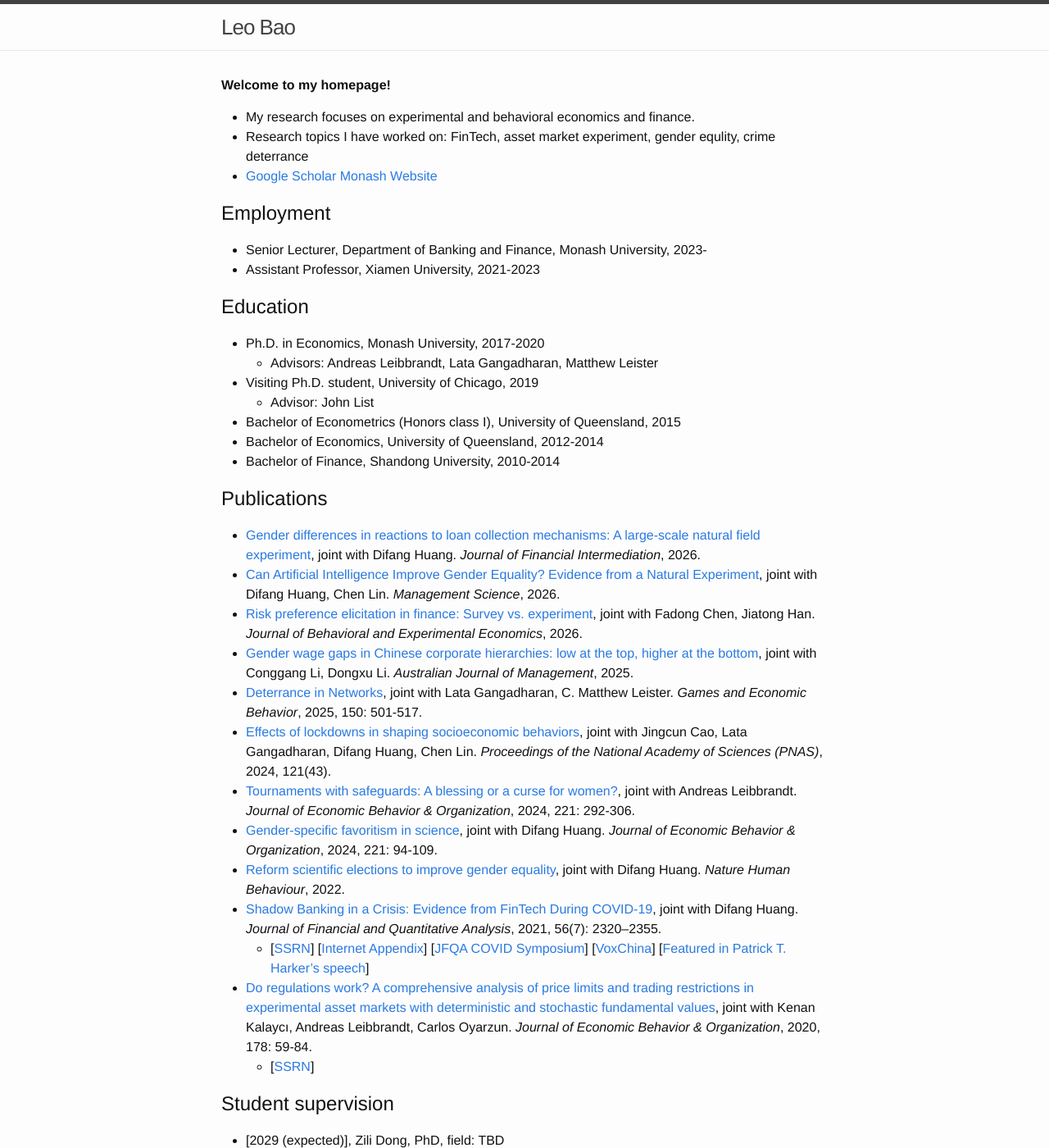
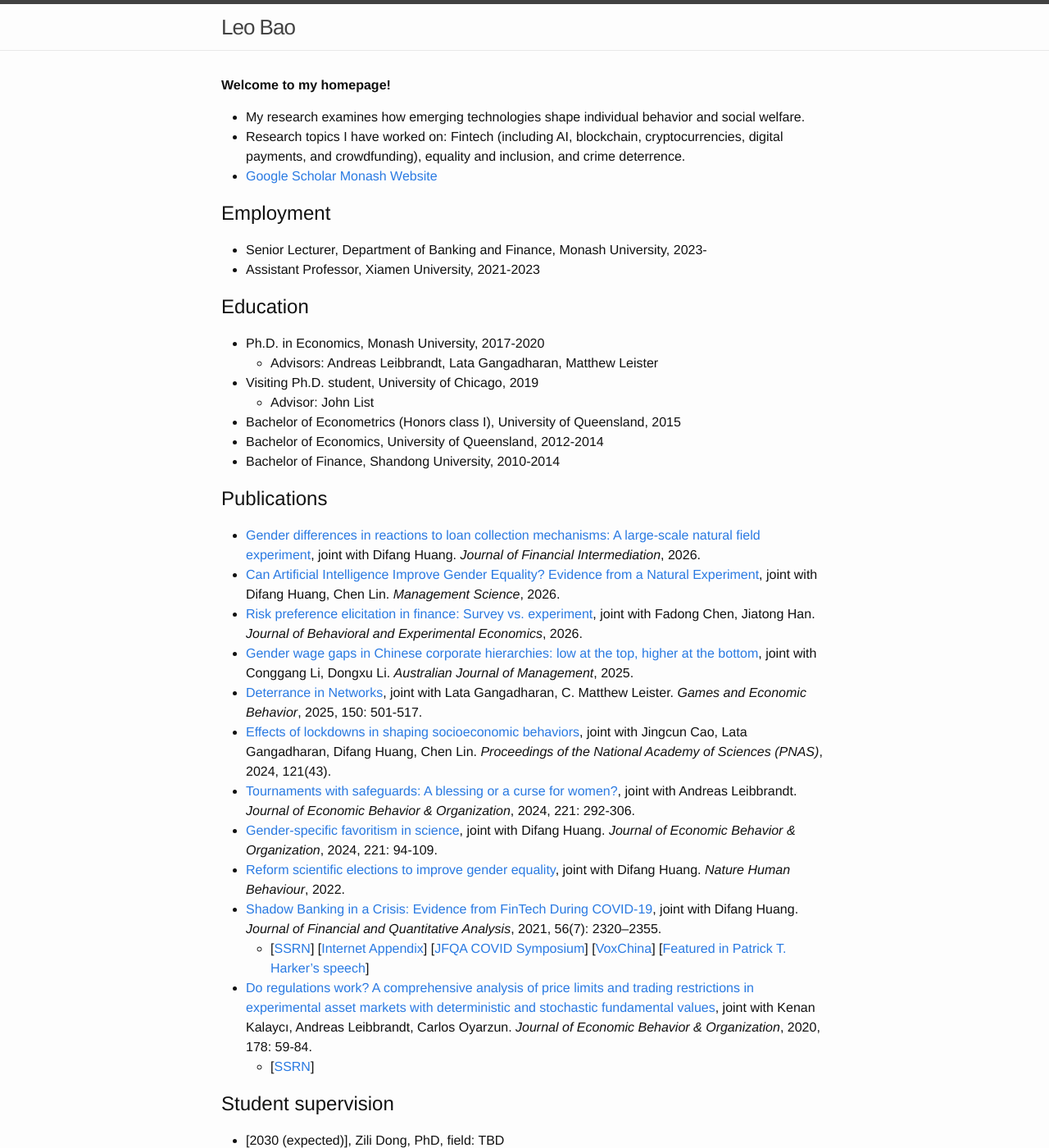
Before and after one commit to zhengyang-bao/zhengyang-bao.github.io, a Jekyll site: the page built from index.md, in a window 1280 px wide and 1400 px high. Shown: the whole window at 82% size. Built offline with Jekyll 4.4.1, drawn with Linux system fonts in a browser that asks for light colours.

Commit message:
Update index.md

```diff
--- a/index.md
+++ b/index.md
@@ -3,8 +3,8 @@ layout: default
 ---
 
 **Welcome to my homepage!**
-- My research focuses on experimental and behavioral economics and finance.
-- Research topics I have worked on: FinTech, asset market experiment, gender equlity, crime deterrance
+- My research examines how emerging technologies shape individual behavior and social welfare.
+- Research topics I have worked on: Fintech (including AI, blockchain, cryptocurrencies, digital payments, and crowdfunding), equality and inclusion, and crime deterrence.
 - [Google Scholar](https://scholar.google.com/citations?user=3MKaiOcAAAAJ&hl) [Monash Website](https://research.monash.edu/en/persons/leo-bao)
 
 ## Employment
@@ -37,7 +37,7 @@ layout: default
   - [[SSRN](https://papers.ssrn.com/sol3/papers.cfm?abstract_id=3916604)]
 
 ## Student supervision
-- [2029 (expected)], Zili Dong, PhD, field: TBD
+- [2030 (expected)], Zili Dong, PhD, field: TBD
 - [2028 (expected)], Ruize Sun, PhD, field: theory and fintech
 - [2025] Ziquan Zheng, MCom, field: behavioural and household finance, placement: Aalto PhD in Finance
 
```
